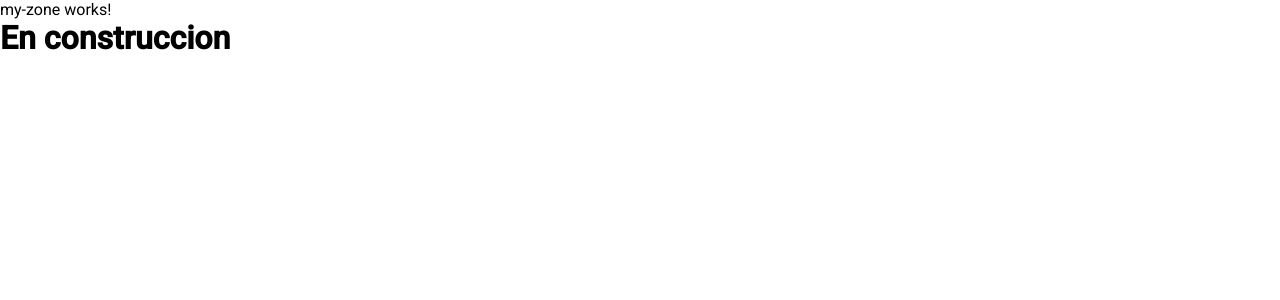
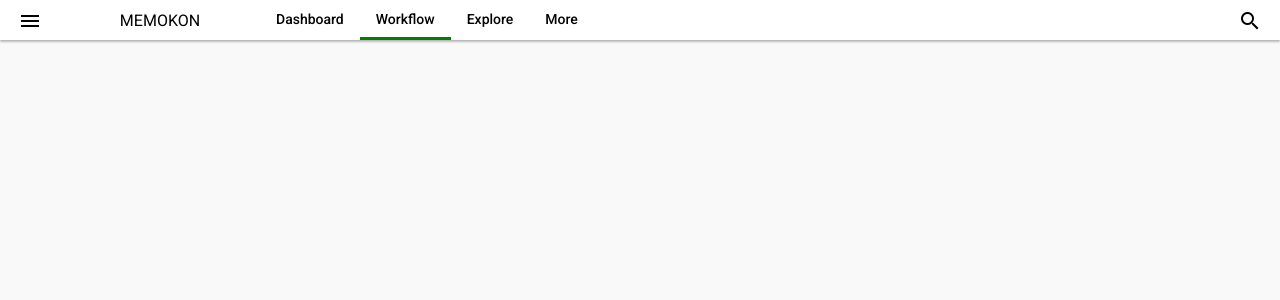
Before and after one commit to RuxTsuki/memokon, an Angular app: page / in a window 1280 px wide. Shown: the top 300 px of the page. Built offline with nearby package versions, Linux system fonts and the light colour scheme.

Commit message:
Se empezo la barrita de navegacion

```diff
--- a/src/app/components/my-zone/my-zone.component.html
+++ b/src/app/components/my-zone/my-zone.component.html
@@ -1,2 +1,23 @@
-<p>my-zone works!</p>
-<h1>En construccion</h1>
+<div class="wrapper">
+    <nav class="navbar">
+        <button mat-icon-button>
+            <i class="material-icons">menu</i>
+        </button>
+        <a href="#">
+            MEMOKON
+        </a>
+        <ul>
+            <li *ngFor="let itemNav of itemsNav">
+                <button mat-button>
+                    <a href="#"> {{ itemNav }} </a>
+                </button>
+            </li>
+        </ul>
+        <button mat-icon-button>
+            <i class="material-icons">search </i>
+        </button>
+    </nav>
+</div>
+<main class="main">
+
+</main>
--- a/src/app/components/my-zone/my-zone.component.scss
+++ b/src/app/components/my-zone/my-zone.component.scss
@@ -0,0 +1,51 @@
+.wrapper {
+    width: 100%;
+    height: 100%;
+}
+
+.navbar {
+    width: 100%;
+    height: auto;
+    display: grid;
+    align-items: center;
+    background: white;
+    box-shadow: 0 2px 2px rgba(0, 0, 0, .24), 0 0 2px rgba(0, 0, 0, .12);
+    grid-template-columns: 60px auto 60px;
+
+    button {
+        place-self: center;
+
+        i {}
+    }
+
+    a {
+        text-align: center;
+    }
+
+    ul {
+        display: none;
+
+        li {
+            button {
+                a {}
+            }
+        }
+
+        li:nth-child(2) {
+            border-bottom: 3px solid green;
+        }
+    }
+
+    @media screen and (min-width: 550px) {
+        grid-template-columns: 60px minmax(100px, 200px) auto 60px;
+
+        ul {
+            display: flex;
+        }
+    }
+}
+
+.main {
+    height: 100%;
+
+}
--- a/src/app/components/my-zone/my-zone.component.ts
+++ b/src/app/components/my-zone/my-zone.component.ts
@@ -7,6 +7,12 @@ import { Component, OnInit } from '@angular/core';
 })
 export class MyZoneComponent implements OnInit {
 
+  itemsNav = [
+    'Dashboard',
+    'Workflow',
+    'Explore',
+    'More'
+  ];
   constructor() { }
 
   ngOnInit() {
--- a/src/styles.scss
+++ b/src/styles.scss
@@ -3,11 +3,19 @@
 html,
 body {
     height: 100%;
+    background-color: var(--secondary-color);
 }
 
 body {
     margin: 0;
     font-family: Roboto, "Helvetica Neue", sans-serif;
+}
+
+:root {
+
+    --secondary-color: #f9f9f9;
+    --icons-color: #6C7B8A;
+
 }
 
 *,
@@ -17,3 +25,17 @@ body {
     box-sizing: border-box;
     padding: 0;
 }
+
+ul,
+li {
+    list-style: none;
+}
+
+a,
+a:visited,
+a:link,
+a:active,
+a:focus {
+    text-decoration: none;
+    color: initial;
+}
```
Also changed, not shown: src/app/components/my-zone/my-zone.module.ts (+10 -2 lines).
